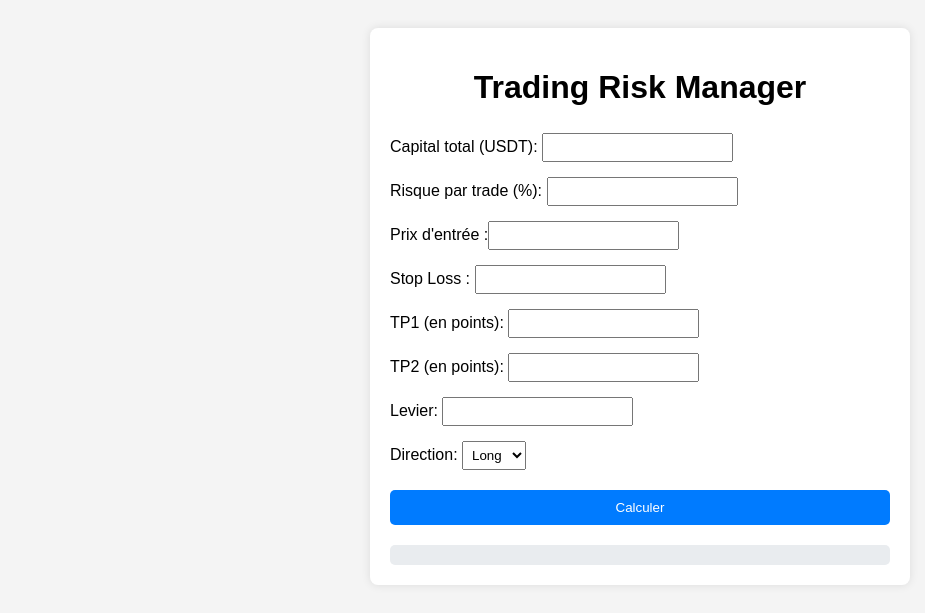
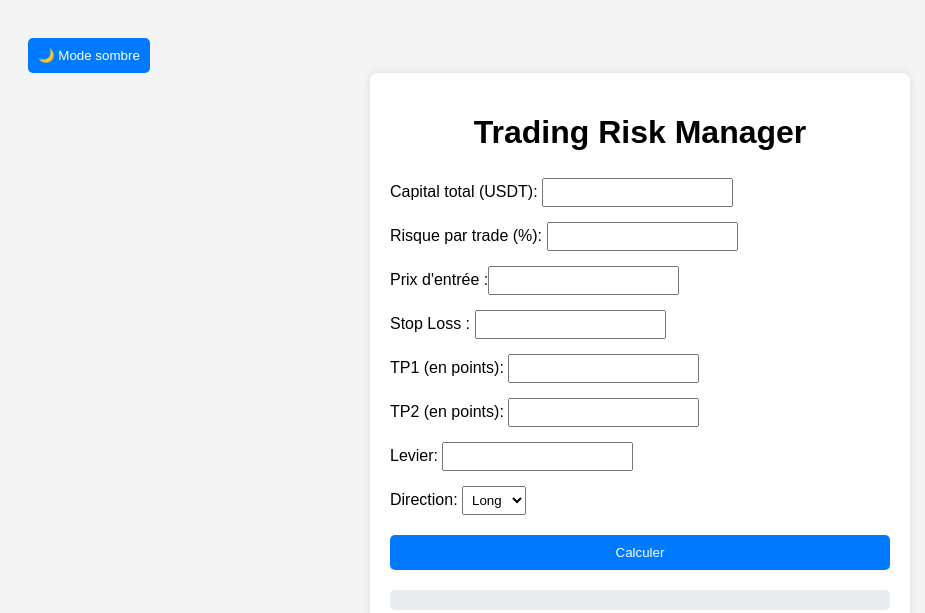
Before and after one commit to quentin33980/trading-risk-manager, a plain HTML site: page index.htm in a window 1280 px wide. Shown: the whole page, without its empty margins (0-925 px from the left). Drawn offline with Linux system fonts and the light colour scheme.

Commit message:
Update and rename index.html to index.htm

```diff
--- a/index.html
+++ b/index.htm
@@ -7,6 +7,7 @@
   <link rel="stylesheet" href="style.css">
 </head>
 <body>
+  <button id="theme-toggle" class="theme-toggle">🌙 Mode sombre</button>
   <div class="container">
     <h1>Trading Risk Manager</h1>
     <form id="risk-form">
```
